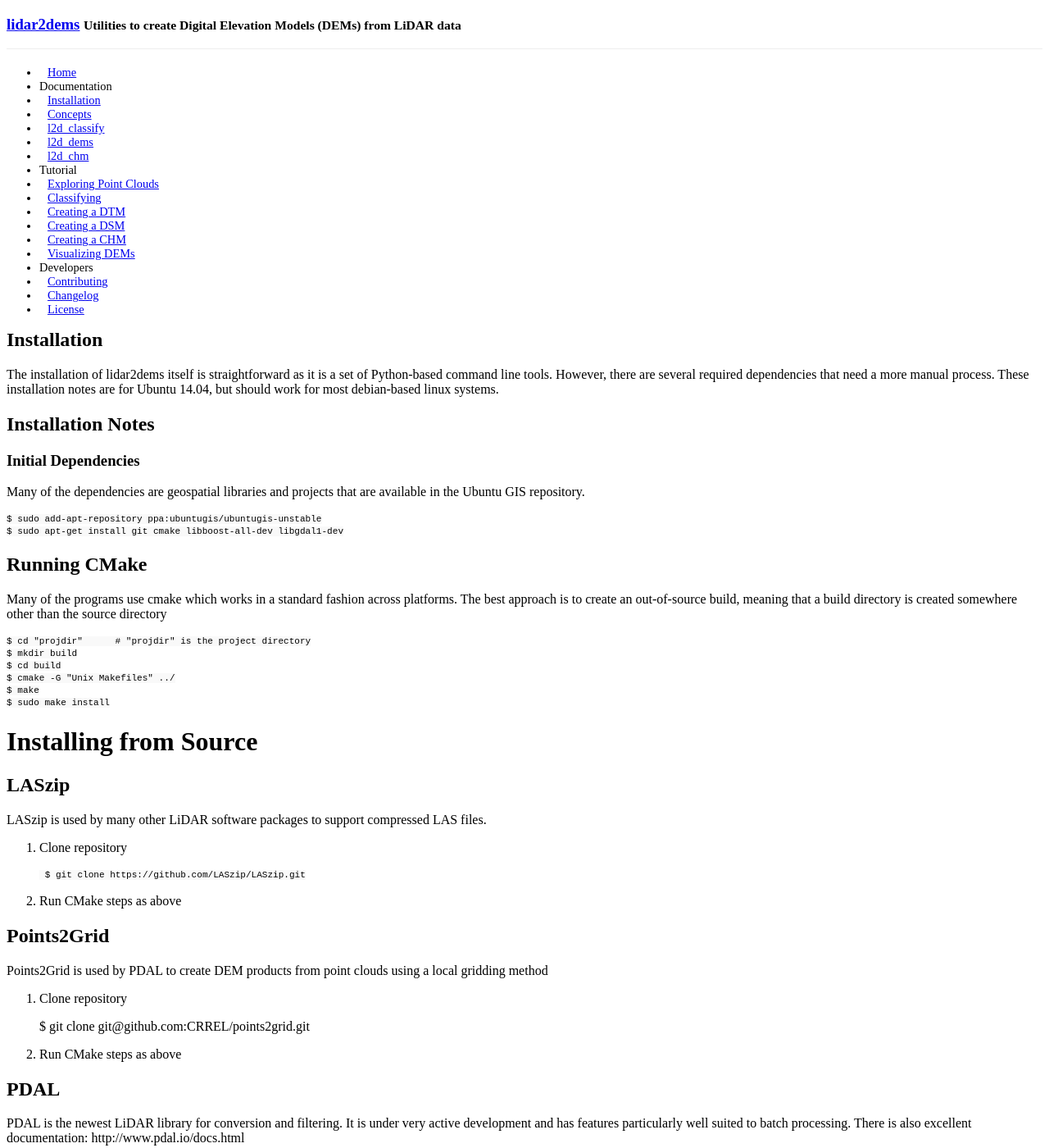
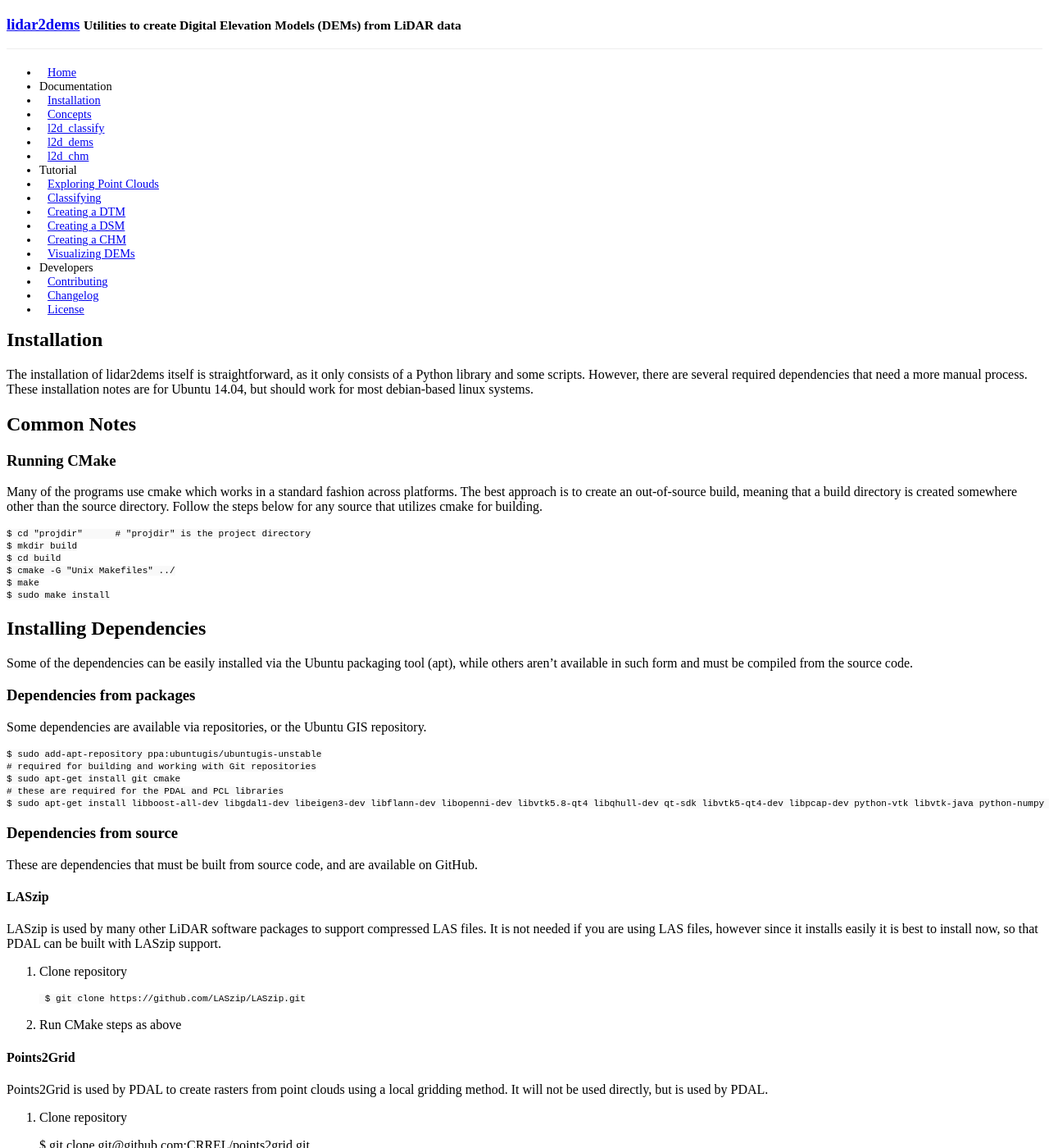
Before and after one commit to Applied-GeoSolutions/lidar2dems, a Jekyll site: the page built from _posts/2015-05-28-installation.md, in a window 1280 px wide and 1400 px high. Shown: the whole window at 82% size. Built offline with Jekyll 4.4.1, drawn with Linux system fonts in a browser that asks for light colours; Markdown is read by kramdown in place of the engine named in the settings; a style sheet for code colours, icons or effects is not loaded; some of the changed text lies outside the part shown.

Commit message:
install updates

````diff
--- a/_posts/2015-05-28-installation.md
+++ b/_posts/2015-05-28-installation.md
@@ -6,33 +6,41 @@
 order: 0
 ---
 
-The installation of lidar2dems itself is straightforward as it is a set of Python-based command line tools. However, there are several required dependencies that need a more manual process. These installation notes are for Ubuntu 14.04, but should work for most debian-based linux systems.
+The installation of lidar2dems itself is straightforward, as it only consists of a Python library and some scripts. However, there are several required dependencies that need a more manual process. These installation notes are for Ubuntu 14.04, but should work for most debian-based linux systems.
 
-## Installation Notes
+## Common Notes
 
-### Initial Dependencies
-Many of the dependencies are geospatial libraries and projects that are available in the Ubuntu GIS repository.
+### Running CMake
+Many of the programs use cmake which works in a standard fashion across platforms. The best approach is to create an out-of-source build, meaning that a build directory is created somewhere other than the source directory. Follow the steps below for any source that utilizes cmake for building.
 
-~~~~
-$ sudo add-apt-repository ppa:ubuntugis/ubuntugis-unstable
-$ sudo apt-get install git cmake libboost-all-dev libgdal1-dev
-~~~~
-
-## Running CMake
-Many of the programs use cmake which works in a standard fashion across platforms. The best approach is to create an out-of-source build, meaning that a build directory is created somewhere other than the source directory
-```
+~~~
 $ cd "projdir"      # "projdir" is the project directory
 $ mkdir build
 $ cd build
 $ cmake -G "Unix Makefiles" ../
 $ make
 $ sudo make install
-```
+~~~
 
-# Installing from Source
+## Installing Dependencies
+Some of the dependencies can be easily installed via the Ubuntu packaging tool (apt), while others aren't available in such form and must be compiled from the source code.
 
-## LASzip
-LASzip is used by many other LiDAR software packages to support compressed LAS files.
+### Dependencies from packages
+Some dependencies are available via repositories, or the Ubuntu GIS repository.
+
+~~~~
+$ sudo add-apt-repository ppa:ubuntugis/ubuntugis-unstable
+# required for building and working with Git repositories
+$ sudo apt-get install git cmake
+# these are required for the PDAL and PCL libraries
+$ sudo apt-get install libboost-all-dev libgdal1-dev libeigen3-dev libflann-dev libopenni-dev libvtk5.8-qt4 libqhull-dev qt-sdk libvtk5-qt4-dev libpcap-dev python-vtk libvtk-java python-numpy libgeotiff-dev
+~~~~
+
+### Dependencies from source
+These are dependencies that must be built from source code, and are available on GitHub.
+
+#### LASzip
+LASzip is used by many other LiDAR software packages to support compressed LAS files. It is not needed if you are using LAS files, however since it installs easily it is best to install now, so that PDAL can be built with LASzip support.
 
 1. Clone repository
 
@@ -40,8 +48,8 @@
 
 2. Run CMake steps as above
 
-## Points2Grid
-Points2Grid is used by PDAL to create DEM products from point clouds using a local gridding method
+#### Points2Grid
+Points2Grid is used by PDAL to create rasters from point clouds using a local gridding method. It will not be used directly, but is used by PDAL.
 
 1. Clone repository
 
@@ -49,21 +57,21 @@
 
 2. Run CMake steps as above
 
-
-## PDAL
-PDAL is the newest LiDAR library for conversion and filtering. It is under very active development and has features particularly well suited to batch processing. There is also excellent documentation: http://www.pdal.io/docs.html
-
-        $ sudo apt-get install libeigen3-dev libflann-dev libopenni-dev libvtk5.8-qt4 libqhull-dev qt-sdk libvtk5-qt4-dev libpcap-dev python-vtk libvtk-java python-numpy libgeotiff-dev
-
 ###Installation:
 1. Install PCL with the provided script
 
         $ scripts/pcl.sh
 
-2. Clone repository
+
+#### PDAL
+PDAL is library for conversion and filtering of LiDAR data. It is under very active development and has features particularly well suited to batch processing.  It can also incorporate PCL for doing advanced algorithms on point clouds.
+
+PDAL Documentation: http://www.pdal.io/docs.html
+
+1. Clone repository
 
         $ git clone git@github.com:PDAL/PDAL.git pdal
 
-3. Run CMake as above except when running "cmake" give these parameters (the LASZIP may not be necessary but for some reason it was not found on test systems):
+2. Run CMake as above except use these parameters. On nonstandard systems, or other operating systems, the paths to some of the libraries may need to be modified.
 
         $ cmake -G "Unix Makefiles" ../ -DBUILD_PLUGIN_PCL=ON -DPCL_DIR=/usr/share/pcl-1.7 -DBUILD_PLUGIN_P2G=ON -DBUILD_PLUGIN_PYTHON=ON -DLASZIP_INCLUDE_DIR=/usr/local/include
````
